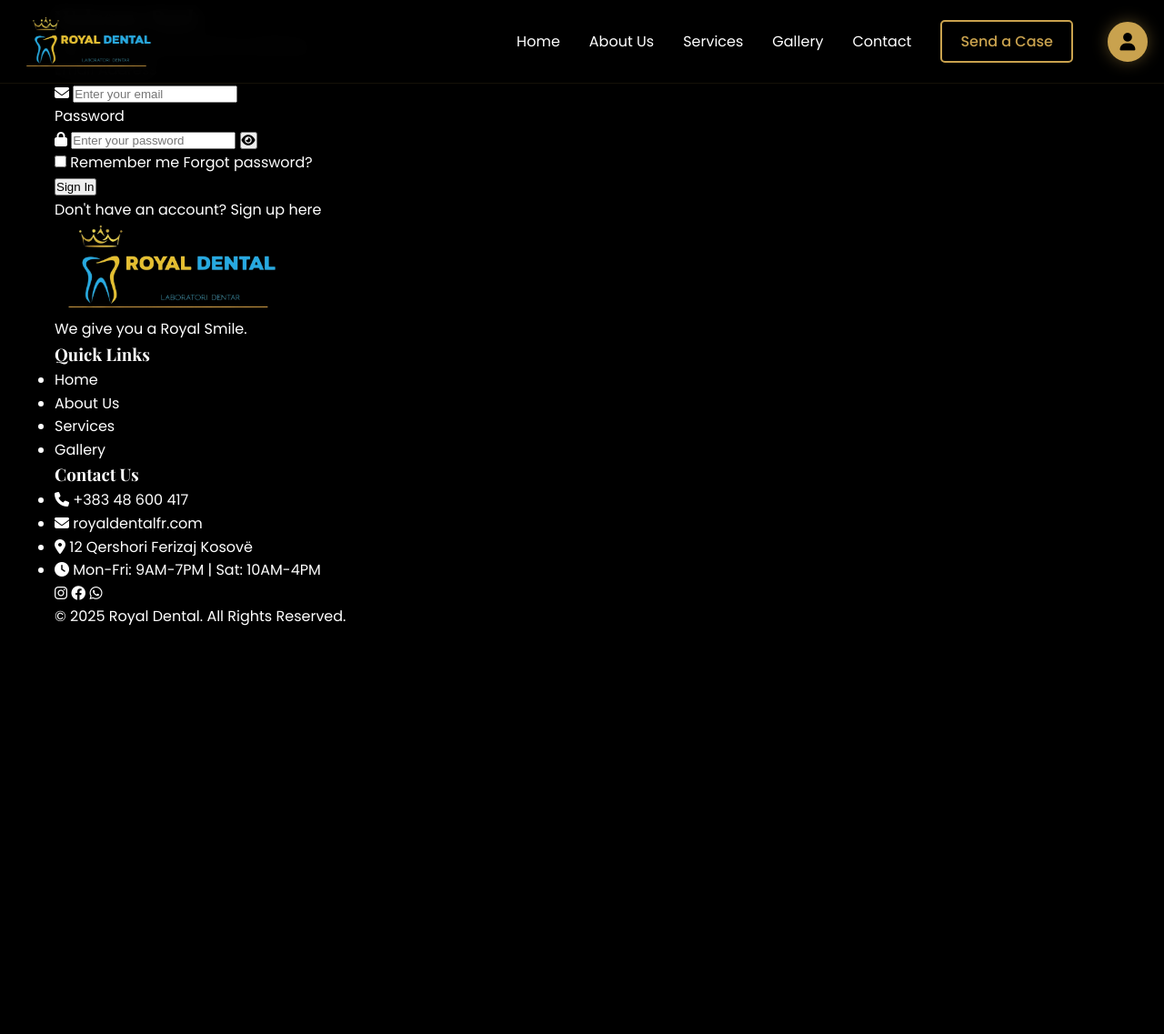
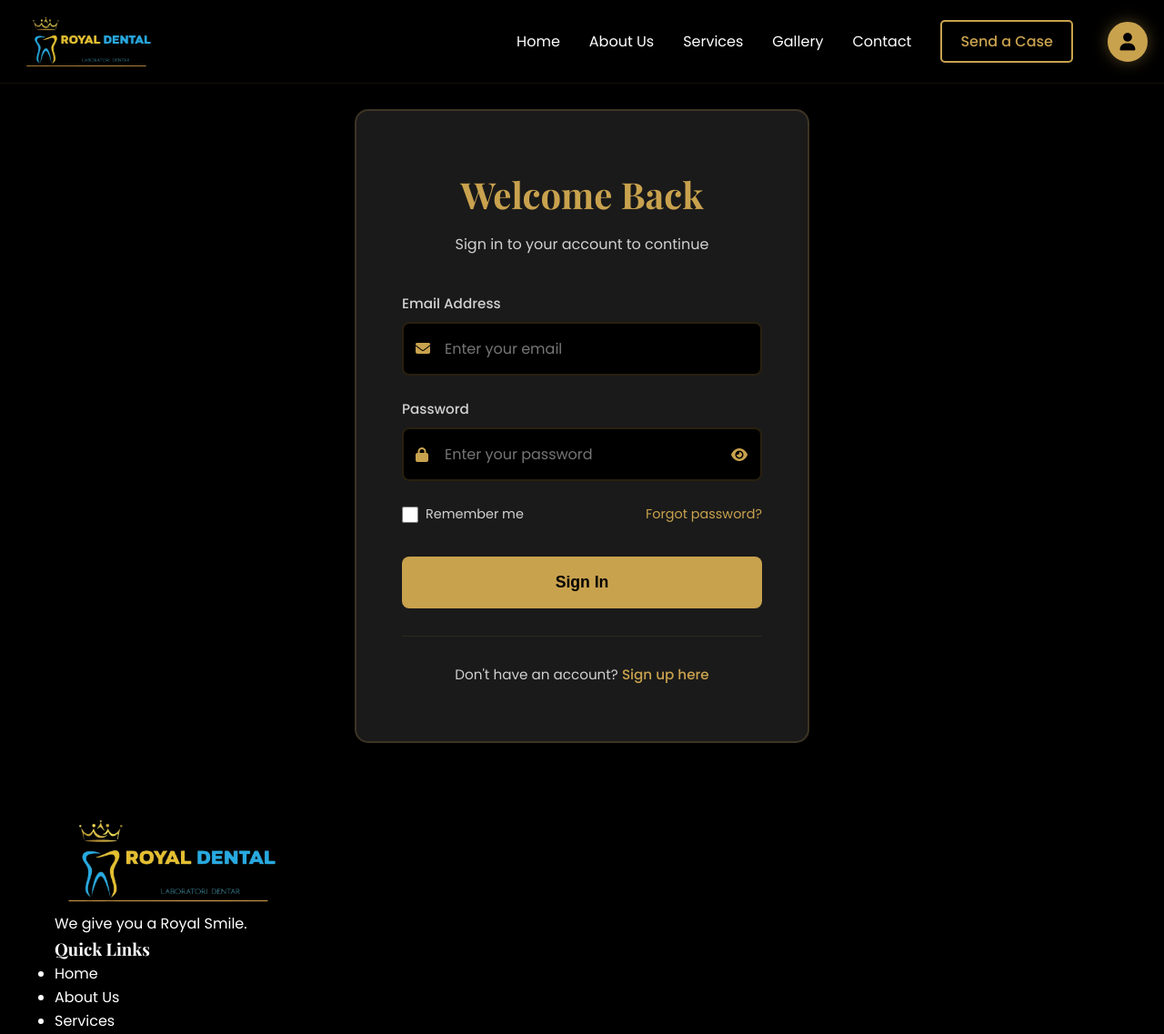
Before and after one commit to hafir743/Project-RoyalDental, a PHP site: page /login.html in a window 1280 px wide. Shown: the top 1137 px of the page at 91% size. Before the commit the page ends 688 px from the top, so only its background shows below. Run offline with PHP 8.4, Linux system fonts and the light colour scheme.

Commit message:
Pjesa e login CSS

```diff
--- a/login.css
+++ b/login.css
@@ -171,3 +171,188 @@ a {
     background: var(--gold);
     transition: all 0.3s ease;
 }
+
+.login-section {
+    min-height: calc(100vh - 70px);
+    padding: 120px 0 80px;
+    display: flex;
+    align-items: center;
+    justify-content: center;
+    background: var(--black);
+}
+
+.login-container {
+    max-width: 500px;
+    width: 100%;
+    background: var(--dark-gray);
+    padding: 60px 50px;
+    border-radius: 15px;
+    border: 2px solid rgba(201, 162, 78, 0.2);
+    box-shadow: 0 10px 40px rgba(0, 0, 0, 0.3);
+}
+
+.login-header {
+    text-align: center;
+    margin-bottom: 40px;
+}
+
+.login-header h1 {
+    font-size: 2.5rem;
+    color: var(--gold);
+    margin-bottom: 10px;
+}
+
+.login-header p {
+    color: var(--text-light);
+    font-size: 1rem;
+}
+
+.login-form {
+    display: flex;
+    flex-direction: column;
+    gap: 25px;
+}
+
+.form-group {
+    display: flex;
+    flex-direction: column;
+    gap: 8px;
+}
+
+.form-group label {
+    color: var(--text-light);
+    font-weight: 500;
+    font-size: 0.95rem;
+}
+
+.input-wrapper {
+    position: relative;
+    display: flex;
+    align-items: center;
+}
+
+.input-wrapper i {
+    position: absolute;
+    left: 15px;
+    color: var(--gold);
+    font-size: 1rem;
+    z-index: 1;
+}
+
+.input-wrapper input {
+    width: 100%;
+    padding: 15px 45px 15px 45px;
+    background: var(--black);
+    border: 2px solid rgba(201, 162, 78, 0.2);
+    border-radius: 8px;
+    color: var(--white);
+    font-family: 'Poppins', sans-serif;
+    font-size: 1rem;
+    transition: all 0.3s ease;
+}
+
+.input-wrapper input:focus {
+    outline: none;
+    border-color: var(--gold);
+    box-shadow: 0 0 0 3px rgba(201, 162, 78, 0.1);
+}
+
+.toggle-password {
+    position: absolute;
+    right: 25px;
+    top: 50%;
+    transform: translateY(-50%);
+    background: transparent;
+    border: none;
+    color: var(--text-light);
+    cursor: pointer;
+    font-size: 1.1rem;
+    padding: 0;
+    width: 24px;
+    height: 24px;
+    display: flex;
+    align-items: center;
+    justify-content: center;
+    transition: color 0.3s ease;
+    z-index: 2;
+}
+
+.toggle-password:hover {
+    color: var(--gold);
+}
+
+.form-options {
+    display: flex;
+    justify-content: space-between;
+    align-items: center;
+    font-size: 0.9rem;
+}
+
+.remember-me {
+    display: flex;
+    align-items: center;
+    gap: 8px;
+    color: var(--text-light);
+    cursor: pointer;
+}
+
+.remember-me input[type="checkbox"] {
+    width: 18px;
+    height: 18px;
+    cursor: pointer;
+    accent-color: var(--gold);
+}
+
+.forgot-password {
+    color: var(--gold);
+    text-decoration: none;
+    transition: color 0.3s ease;
+}
+
+.forgot-password:hover {
+    color: var(--gold-alt);
+    text-decoration: underline;
+}
+
+.btn-login {
+    background: var(--gold);
+    color: var(--black);
+    padding: 18px;
+    border: none;
+    border-radius: 8px;
+    font-weight: 600;
+    font-size: 1.1rem;
+    cursor: pointer;
+    transition: all 0.3s ease;
+    margin-top: 10px;
+}
+
+.btn-login:hover {
+    background: var(--gold-alt);
+    transform: translateY(-3px);
+    box-shadow: 0 10px 30px rgba(201, 162, 78, 0.4);
+}
+
+.login-footer {
+    text-align: center;
+    margin-top: 30px;
+    padding-top: 30px;
+    border-top: 1px solid rgba(201, 162, 78, 0.1);
+}
+
+.login-footer p {
+    color: var(--text-light);
+    font-size: 0.95rem;
+}
+
+.login-footer a {
+    color: var(--gold);
+    text-decoration: none;
+    font-weight: 500;
+    transition: color 0.3s ease;
+}
+
+.login-footer a:hover {
+    color: var(--gold-alt);
+    text-decoration: underline;
+}
```
